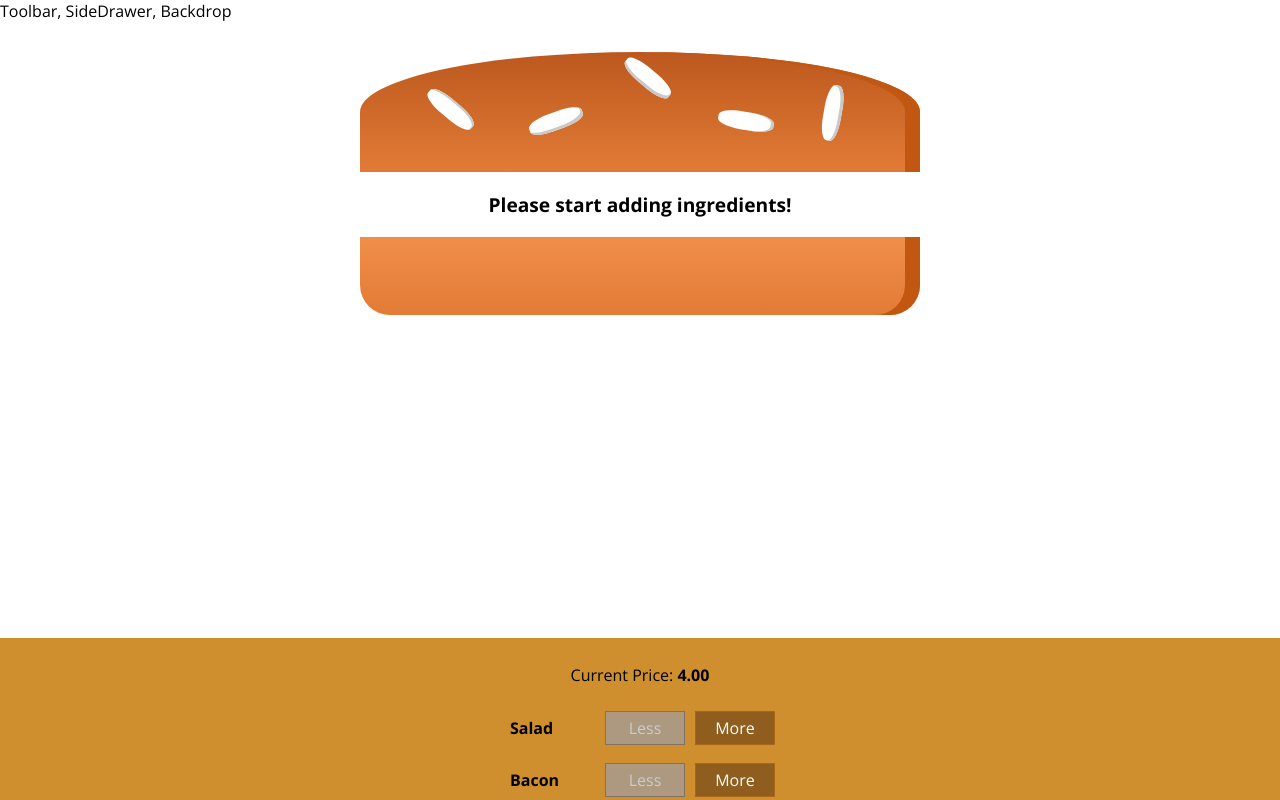
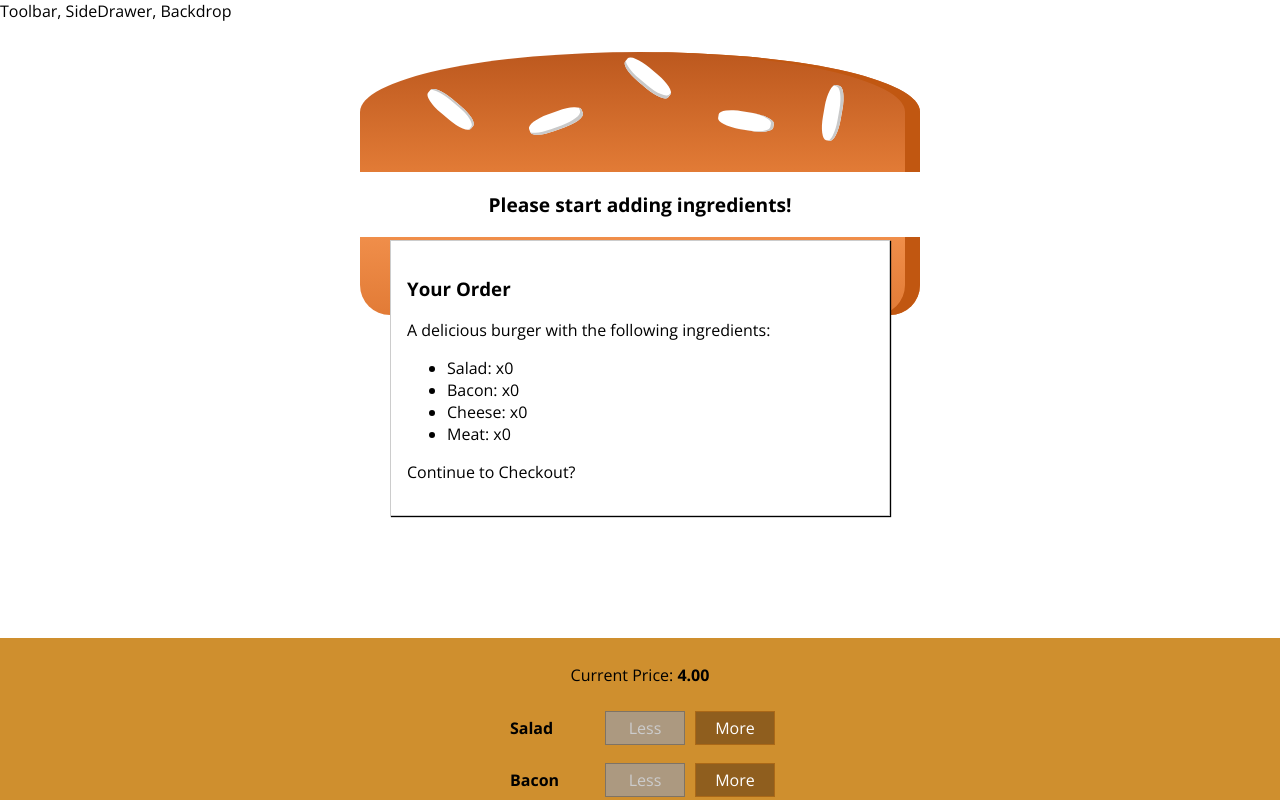
Before and after one commit to pan00033/burger-builder, a React (Create React App) app: page / in a window 1280 px wide. Shown: the top 800 px of the page. Built offline with nearby package versions, Linux system fonts and the light colour scheme.

Commit message:
creating the order summary modal

```diff
--- /dev/null
+++ b/src/components/Burger/OrderSummary/OrderSummary.js
@@ -0,0 +1,25 @@
+import React from 'react';
+
+import Aux from '../../../hoc/Aux';
+
+const orderSummary = props => {
+    const ingredientSummary = Object.keys(props.ingredients)
+        .map(igKey => {
+            return (
+                <li key={igKey}>
+                    <span style={{ textTransform: 'capitalize' }}>{igKey}</span>: x{props.ingredients[igKey]}
+                </li>);
+        });
+    return (
+        <Aux>
+            <h3>Your Order</h3>
+            <p>A delicious burger with the following ingredients:</p>
+            <ul>
+                {ingredientSummary}
+            </ul>
+            <p>Continue to Checkout?</p>
+        </Aux>
+    );
+};
+
+export default orderSummary;
--- /dev/null
+++ b/src/components/UI/Modal/Modal.js
@@ -0,0 +1,13 @@
+import React from 'react';
+
+import classes from './Modal.module.css';
+
+const modal = props => {
+    return (
+        <div className={classes.Modal}>
+            {props.children}
+        </div>
+    );
+};
+
+export default modal;
--- /dev/null
+++ b/src/components/UI/Modal/Modal.module.css
@@ -0,0 +1,20 @@
+.Modal {
+  position: fixed;
+  z-index: 500;
+  background-color: white;
+  width: 70%;
+  border: 1px solid #ccc;
+  box-shadow: 1px 1px 1px black;
+  padding: 16px;
+  left: 15%;
+  top: 30%;
+  box-sizing: border-box;
+  transition: all 0.3s ease-out;
+}
+
+@media (min-width: 600px) {
+  .Modal {
+    width: 500px;
+    left: calc(50% - 250px);
+  }
+}
--- a/src/containers/BurgerBuilder/BurgerBuilder.js
+++ b/src/containers/BurgerBuilder/BurgerBuilder.js
@@ -3,6 +3,8 @@ import React, { Component } from 'react';
 import Aux from '../../hoc/Aux';
 import Burger from '../../components/Burger/Burger';
 import BuildControls from '../../components/Burger/BuildControls/BuildControls';
+import Modal from '../../components/UI/Modal/Modal';
+import OrderSummary from '../../components/Burger/OrderSummary/OrderSummary';
 
 const INGREDIENT_PRICES = {
     salad: 0.5,
@@ -74,6 +76,9 @@ class BurgerBuilder extends Component {
         }
         return (
             <Aux>
+                <Modal>
+                    <OrderSummary ingredients={this.state.ingredients} />
+                </Modal>
                 <Burger ingredients={this.state.ingredients} />
                 <BuildControls
                     ingredientAdded={this.addIngredientHandler}
```
Also changed, not shown: src/components/UI/Backdrop/Backdrop.js (added).
